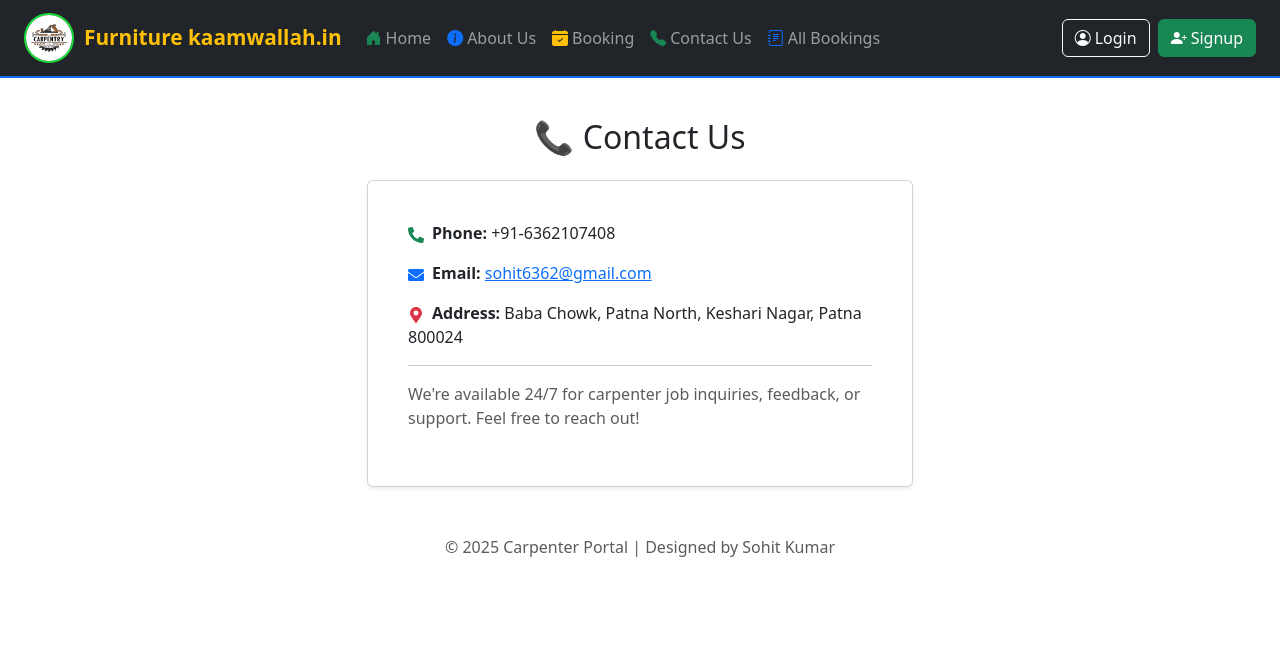
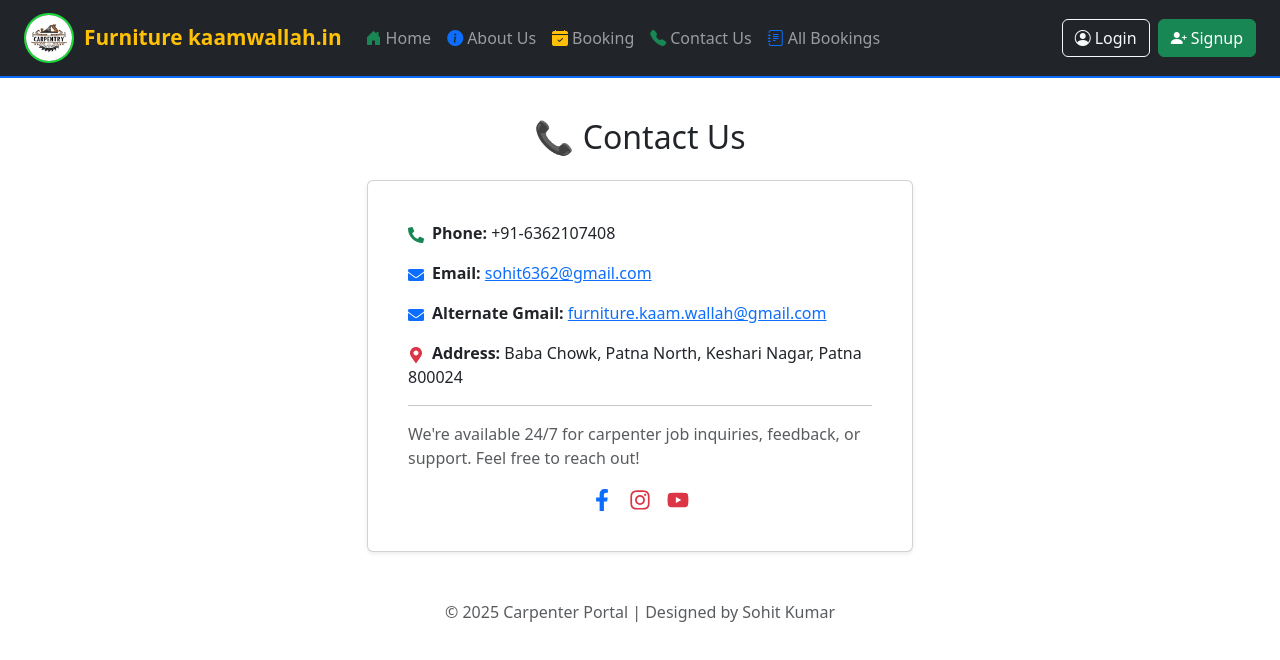
Before and after one commit to sohit636210s/leaderboard-system, a React (Create React App) app in the folder frontend/: page /contact in a window 1280 px wide. Shown: the top 660 px of the page. Built offline with nearby package versions, Linux system fonts and the light colour scheme.

Commit message:
to change frontend some code

```diff
--- a/frontend/src/components/ContactPage.js
+++ b/frontend/src/components/ContactPage.js
@@ -1,6 +1,6 @@
 import React from 'react';
 import { Container, Row, Col, Card } from 'react-bootstrap';
-import { FaPhoneAlt, FaEnvelope, FaMapMarkerAlt } from 'react-icons/fa';
+import { FaPhoneAlt, FaEnvelope, FaMapMarkerAlt, FaFacebookF, FaInstagram, FaYoutube } from 'react-icons/fa';
 
 function ContactPage() {
   return (
@@ -22,6 +22,11 @@ function ContactPage() {
               </Card.Text>
 
               <Card.Text className="mb-3">
+                <FaEnvelope className="text-primary me-2" />
+                <strong>Alternate Gmail:</strong> <a href="mailto:furniture.kaam.wallah@gmail.com">furniture.kaam.wallah@gmail.com</a>
+              </Card.Text>
+
+              <Card.Text className="mb-3">
                 <FaMapMarkerAlt className="text-danger me-2" />
                 <strong>Address:</strong> Baba Chowk, Patna North, Keshari Nagar, Patna 800024
               </Card.Text>
@@ -30,6 +35,20 @@ function ContactPage() {
               <p className="text-muted">
                 We're available 24/7 for carpenter job inquiries, feedback, or support. Feel free to reach out!
               </p>
+
+              <div className="d-flex justify-content-center mt-3">
+                <a href="https://www.facebook.com/share/1PfNycY3cG/" target="_blank" rel="noopener noreferrer" className="me-3 text-decoration-none">
+                  <FaFacebookF size={22} className="text-primary" />
+                </a>
+
+                <a href="https://www.instagram.com/furniture_kaam_wallah?igsh=OG9lOGJ1MTgydXlz&igsi=OG9lOGJ1MTgydXlz" target="_blank" rel="noopener noreferrer" className="me-3 text-decoration-none">
+                  <FaInstagram size={22} className="text-danger" />
+                </a>
+
+                <a href="https://youtube.com/@furniturekaamwallah?si=cpXoac0K9IUvw63R" target="_blank" rel="noopener noreferrer" className="text-decoration-none">
+                  <FaYoutube size={22} className="text-danger" />
+                </a>
+              </div>
             </Card.Body>
           </Card>
         </Col>
```
